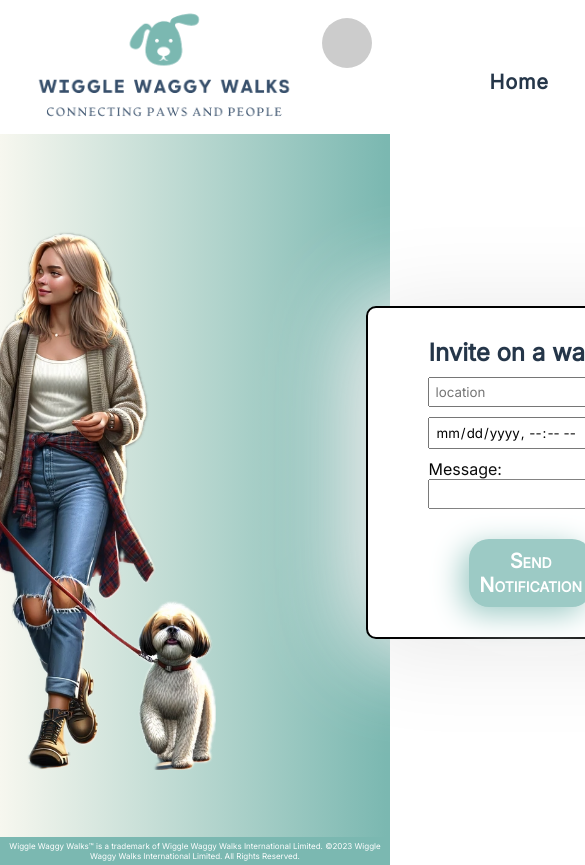
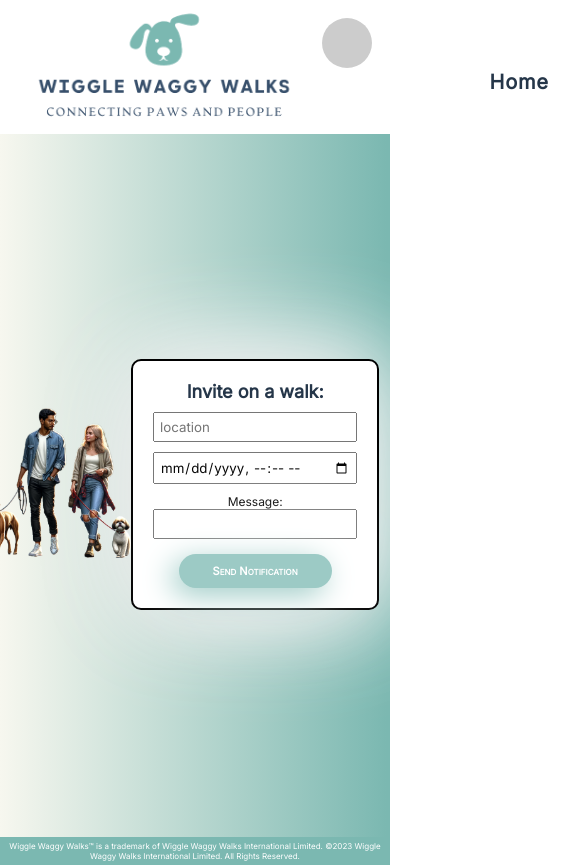
Before and after one commit to samjaygill/Capstone_Client, a React (Create React App) app: page /members/1/walkiesForm in a window 390 px wide. Shown: the top 865 px of the page, 585 px wide, since content can reach past the window. Built offline with nearby package versions, Linux system fonts and the light colour scheme; no server answers; sample sign-in values are in the browser's storage.

Commit message:
updated walkie invitation card

```diff
--- a/src/components/css/Footer.css
+++ b/src/components/css/Footer.css
@@ -6,7 +6,7 @@
   margin: 0;
   margin-top: 20px;
   bottom: 0px;
-  position: absolute;
+  position: fixed;
   width: 100%;
   font-size: small;
 }
@@ -16,6 +16,6 @@
     padding: 0.5em;
     font-size: 8px;
     margin-top: 0;
-
+position: absolute;
   }
 }
--- a/src/components/css/NavBar.css
+++ b/src/components/css/NavBar.css
@@ -179,4 +179,7 @@ nav.navbar .navbar-toggler[aria-expanded="true"] .navbar-toggler-icon {
 .logo{
   padding-left: 30px;
 }
+.logo-container{
+  z-index: 2;
 }
+}
--- a/src/components/members/css/MemberCard.css
+++ b/src/components/members/css/MemberCard.css
@@ -1,6 +1,6 @@
 .member-card-container {
   margin-top: 50px;
-  min-height: 100%;
+  min-height: 89vh;
   display: flex;
   justify-content: center;
   background: linear-gradient(
@@ -181,7 +181,7 @@
     padding-bottom: 40px;
   }
   .mc-image{
-    max-width: 80%;
+    max-width: 65%;
   }
   .name{
     font-size: 15px;
--- a/src/components/profile/dogs/css/DogCard.css
+++ b/src/components/profile/dogs/css/DogCard.css
@@ -81,16 +81,32 @@
     flex-direction: column;
     height: auto;
     text-align: center;
-    width: 350px;
+    width: 100%;
     padding: 20px;
+    align-items: center;
   }
   .dog-card-container {
-    height: 693px;
+    height: auto;
     padding: 20px;
     margin: unset !important;
+    padding-top: 70px;
+    padding-bottom: 40px;
   }
   .dog-img{
-    width: 80%;
-    margin-left: 10%;
+    width: 50%;
+    height: auto;
+  }
+  .dog-card-details{
+    text-align: center;
+    padding-left: 0;
+    font-size: 13px;
+  }
+  .dg-back-button {
+    margin-left: 0px;
+    padding: 5px;
+    width: 45%;
+  }
+  .gd-back-button-info {
+    font-size: 12px;
   }
 }
--- a/src/components/walkies/css/WalkieForm.css
+++ b/src/components/walkies/css/WalkieForm.css
@@ -2,9 +2,9 @@
     height: 93vh;
     display: flex;
     align-items: center;
-    /* text-align: center; */
+    text-align: center;
     justify-content: center;
-    padding: 30px 30px 30px 0px;
+    padding: 55px 30px 30px 0px;
     background: linear-gradient(
       270deg,
       rgba(123, 184, 177, 1) 1%,
@@ -13,12 +13,12 @@
   }
 
   .dog1-card {
-    flex: 1;
+    flex: 1 40%;
   }
   .w-dog-image {
-    height: 600px;
-    width: auto;
-    padding-left: 100px;
+    height: auto;
+    width: 110%;
+    padding-left: 30px;
   }
   .dog2-card{
     flex:3;
@@ -55,8 +55,7 @@
     background-color: #9ccac5;
     align-items: center;
     margin-top: 20px;
-    margin-left: 20%;
-    width: 60%;
+    width: 75%;
     padding: 10px;
     border-radius: 20px;
     box-shadow: -7px 7px 30px #9ccac5, 7px -7px 100px #ffffff;
@@ -69,7 +68,7 @@
   .wf-button-info{
     color: white;
     text-decoration: none;
-    font-size: 20px;
+    font-size: 15px;
     font-variant: small-caps;
     font-weight: bold;
   }
@@ -81,3 +80,29 @@
   .wf-title{
     padding-bottom: 10px;
   }
+
+  @media (max-width: 768px) {
+    .walkieform-card {
+      margin: 0;
+      font-size: 12px;
+      padding: 20px;
+    }
+    .w-dog-image {
+      height: 150px;
+      width: auto;
+      padding-left: 0;
+    }
+    .wf-title{
+      font-size: 18px;
+    }
+    .wf-button-info {
+      font-size: 11px;
+    }
+    .wf-button{
+      margin-top: 5px;
+      margin-left: 0;
+    }
+    .dog1-card {
+      z-index: 0;
+    }
+  }
```
